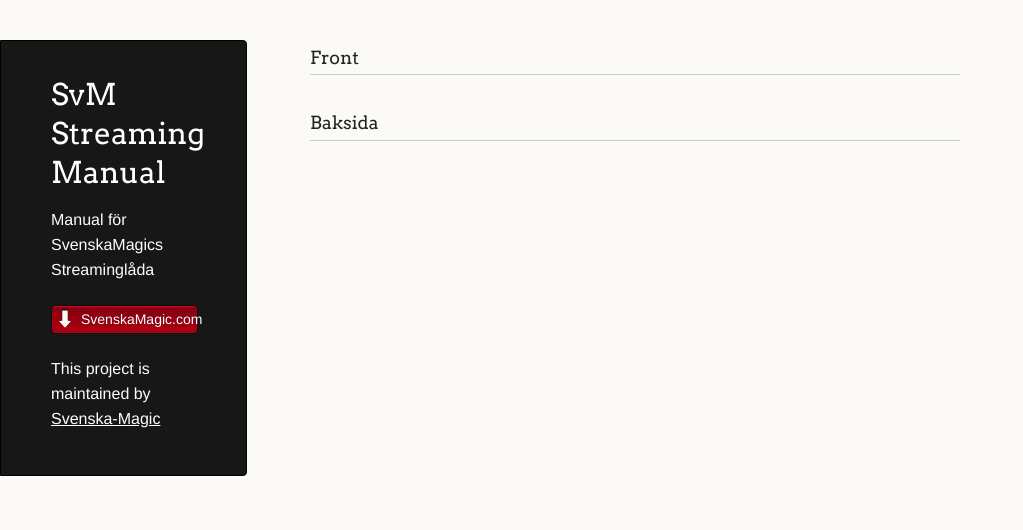
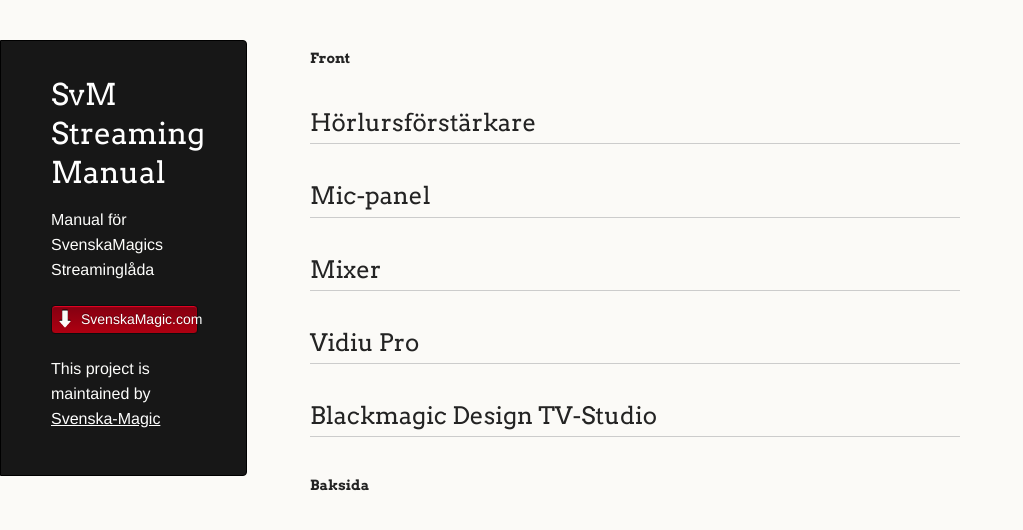
Before and after one commit to Svenska-Magic/StreamingManual, a Jekyll site: the page built from index.md, in a window 1280 px wide. Shown: the top 530 px of the page, without its empty margins (0-1023 px from the left). Built offline with Jekyll 4.4.1, drawn with Linux system fonts in a browser that asks for light colours; our own code applies the rules of GitHub Pages for plain Markdown files.

Commit message:
Update index.md

```diff
--- a/index.md
+++ b/index.md
@@ -2,7 +2,16 @@
 layout: default
 ---
 
-### Front
+#### Front
+## Hörlursförstärkare
+
+## Mic-panel
+
+## Mixer
+
+## Vidiu Pro
+
+## Blackmagic Design TV-Studio
 
 
-### Baksida
+#### Baksida
```
